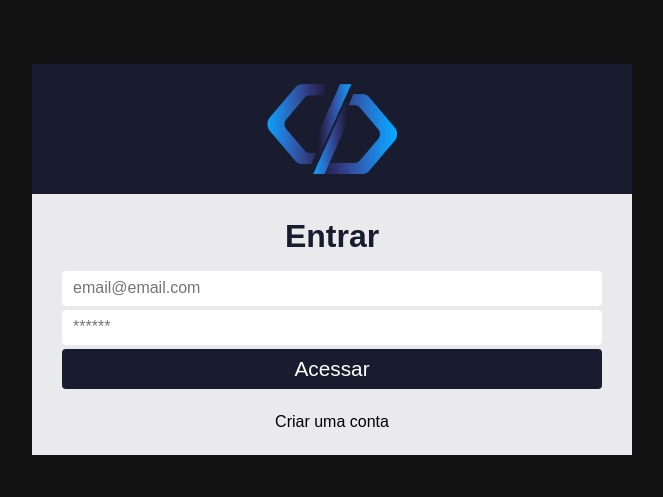
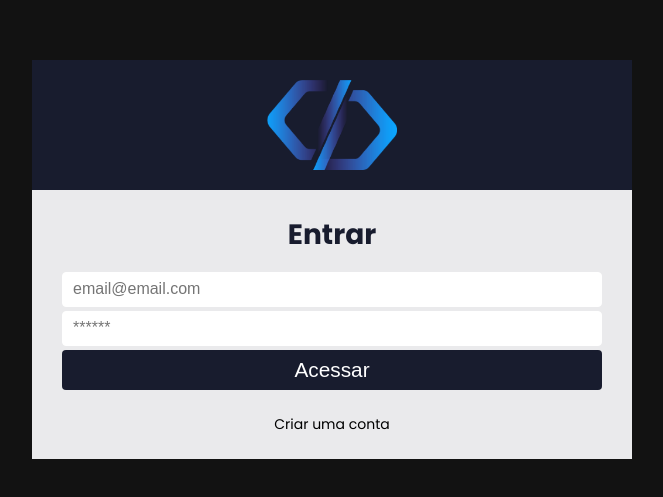
Before and after one commit to ianabreu/meus-chamados-web, a React (Vite) app: page / in a window 1280 px wide. Shown: the part 141-638 px from the top of the page, without its empty margins (308-971 px from the left). Built offline with nearby package versions, Linux system fonts and the light colour scheme.

Commit message:
add custom font

```diff
--- a/index.html
+++ b/index.html
@@ -5,6 +5,12 @@
     <link rel="icon" type="image/svg+xml" href="/vite.svg" />
     <meta name="viewport" content="width=device-width, initial-scale=1.0" />
     <title>Sistema de Chamados</title>
+    <link rel="preconnect" href="https://fonts.googleapis.com" />
+    <link rel="preconnect" href="https://fonts.gstatic.com" crossorigin />
+    <link
+      href="https://fonts.googleapis.com/css2?family=Poppins:ital,wght@0,100;0,200;0,300;0,400;0,500;0,600;0,700;0,800;0,900;1,100;1,200;1,300;1,400;1,500;1,600;1,700;1,800;1,900&display=swap"
+      rel="stylesheet"
+    />
   </head>
   <body>
     <div id="root"></div>
--- a/src/index.css
+++ b/src/index.css
@@ -8,6 +8,7 @@
 
   --primary: #181c2e;
   --accent: #2a3152;
+  --secondary: #83bf02;
 
   --text: #000000;
   --text-inverse: #ffffff;
@@ -26,8 +27,10 @@
   height: 100%;
 }
 body {
-  font-family: sans-serif;
-  font: 14px;
+  font-family: "Poppins", serif;
+  font-weight: 400;
+  font-style: normal;
+  font-size: 14px;
   background-color: var(--background);
 }
 a {
```
